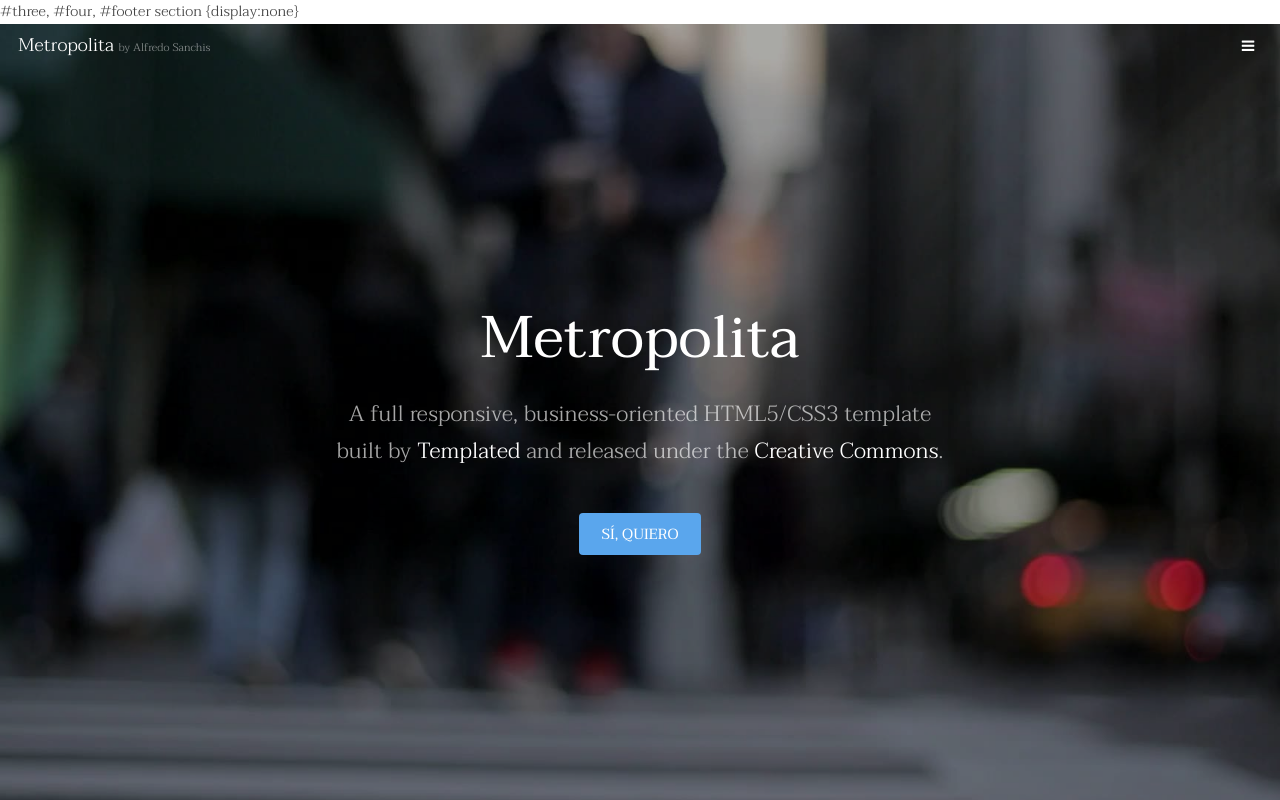
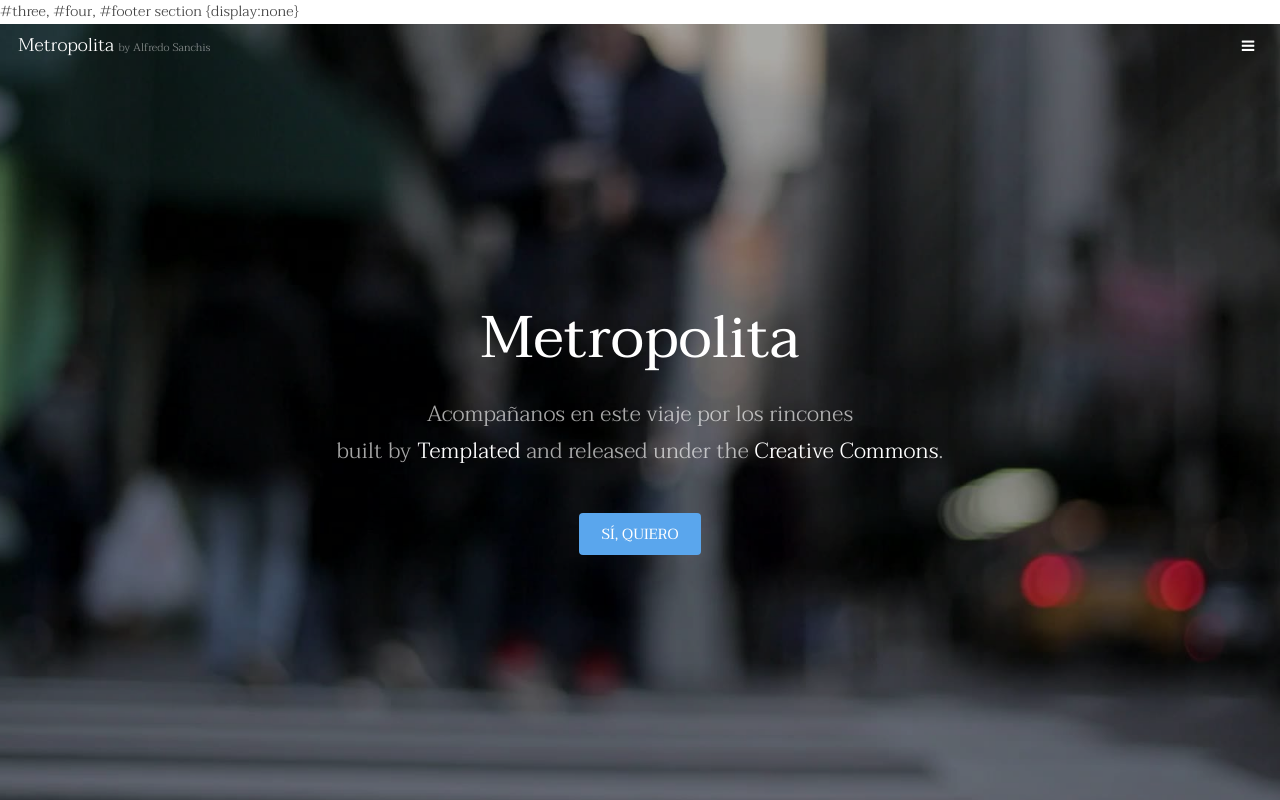
Before and after one commit to Jubey-Kibaghami/03_REP_METROPLITA, a plain HTML site: page index.html in a window 1280 px wide. Shown: the top 800 px of the page. Drawn offline with Linux system fonts and the light colour scheme.

Commit message:
frase bajo el h1 por ALICIA

```diff
--- a/index.html
+++ b/index.html
@@ -40,7 +40,7 @@
 			<section id="banner" data-video="images/banner">
 				<div class="inner">
 					<h1>Metropolita</h1>
-					<p>A full responsive, business-oriented HTML5/CSS3 template<br />
+					<p>Acompañanos en este viaje por los rincones<br />
 					built by <a href="https://templated.co/">Templated</a> and released under the <a href="https://templated.co/license">Creative Commons</a>.</p>
 					<a href="#one" class="button special scrolly">Sí, quiero</a>
 				</div>
```
Also changed, not shown: 1 other file.
